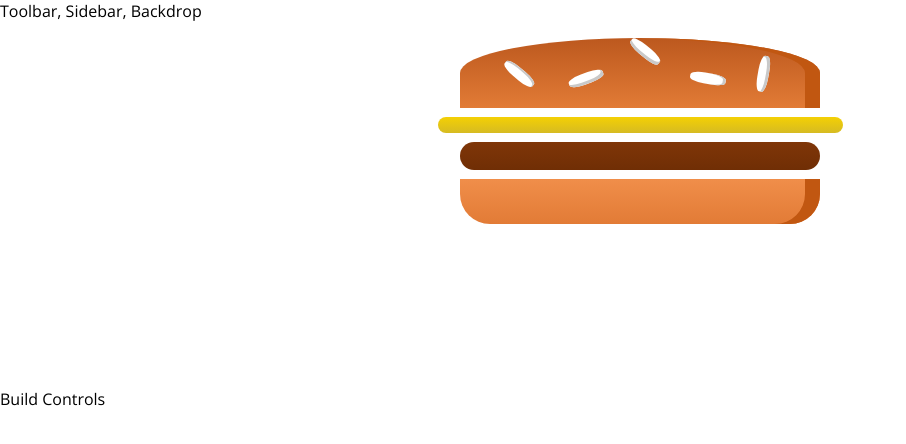
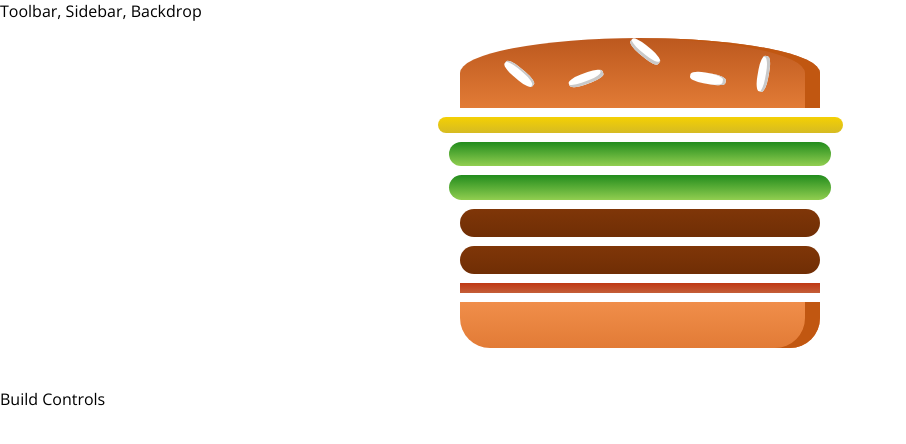
Before and after one commit to harjot85/burger-builder, a React app: page / in a window 1280 px wide. Shown: the top 444 px of the page, without its empty margins (0-906 px from the left). Built offline with nearby package versions, Linux system fonts and the light colour scheme.

Commit message:
render burger -- mapObject to array

```diff
--- a/src/components/Burger/Burger.css
+++ b/src/components/Burger/Burger.css
@@ -1,7 +1,7 @@
 .Burger {
-    width: 100%;
+    width: 60%;
     margin: auto;
-    height: 650px;
+    height: 450px;
     text-align: center;
     font-weight: bold;
     font-size: 1.2rem;
--- a/src/components/Burger/Burger.js
+++ b/src/components/Burger/Burger.js
@@ -1,17 +1,23 @@
-import React from 'react';
+import React from "react";
 
-import classes from './Burger.css';
-import BurgerIngredients from '../BurgerIngredients/BurgerIngredients';
+import classes from "./Burger.css";
+import BurgerIngredients from "../BurgerIngredients/BurgerIngredients";
 
 const burger = (props) => {
-    return (
-        <div className={classes.Burger}>
-            <BurgerIngredients type = 'bread-top' />
-            <BurgerIngredients type = 'cheese' />
-            <BurgerIngredients type = 'meat' />
-            <BurgerIngredients type = 'bread-bottom' />
-        </div>
-    );
-}
+  const requestedIngredients = Object.keys(props.ingredients)
+    .map((ingredientKey) => {
+        return [...Array(props.ingredients[ingredientKey])]
+    .map((_, i) => {
+        return <BurgerIngredients key={ingredientKey + i} type={ingredientKey} />;
+    });
+  });
+  return (
+    <div className={classes.Burger}>
+      <BurgerIngredients type="bread-top" />
+        {requestedIngredients}
+      <BurgerIngredients type="bread-bottom" />
+    </div>
+  );
+};
 
 export default burger;
--- a/src/components/containers/BurgerBuilder/BurgerBuilder.js
+++ b/src/components/containers/BurgerBuilder/BurgerBuilder.js
@@ -2,11 +2,18 @@
 import Burger from "../../Burger/Burger";
 
 class BurgerBuilder extends Component {
-  state = {};
+  state = {
+      ingredients: {
+          cheese: 1,
+          salad: 2,
+          meat: 2,
+          bacon: 1
+      }
+  };
   render() {
     return (
       <Fragment>
-        <Burger/>
+        <Burger ingredients={this.state.ingredients} />
         <div>Build Controls</div>
       </Fragment>
     );
```
